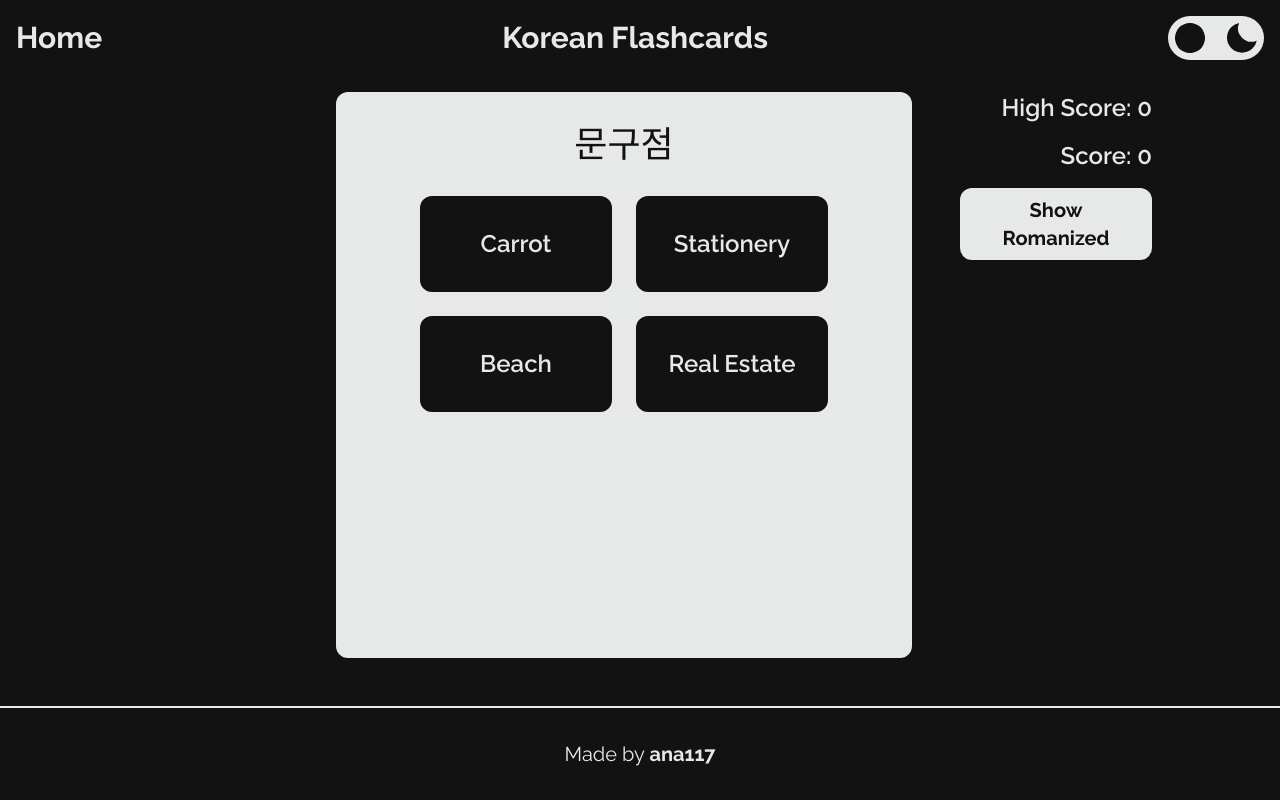
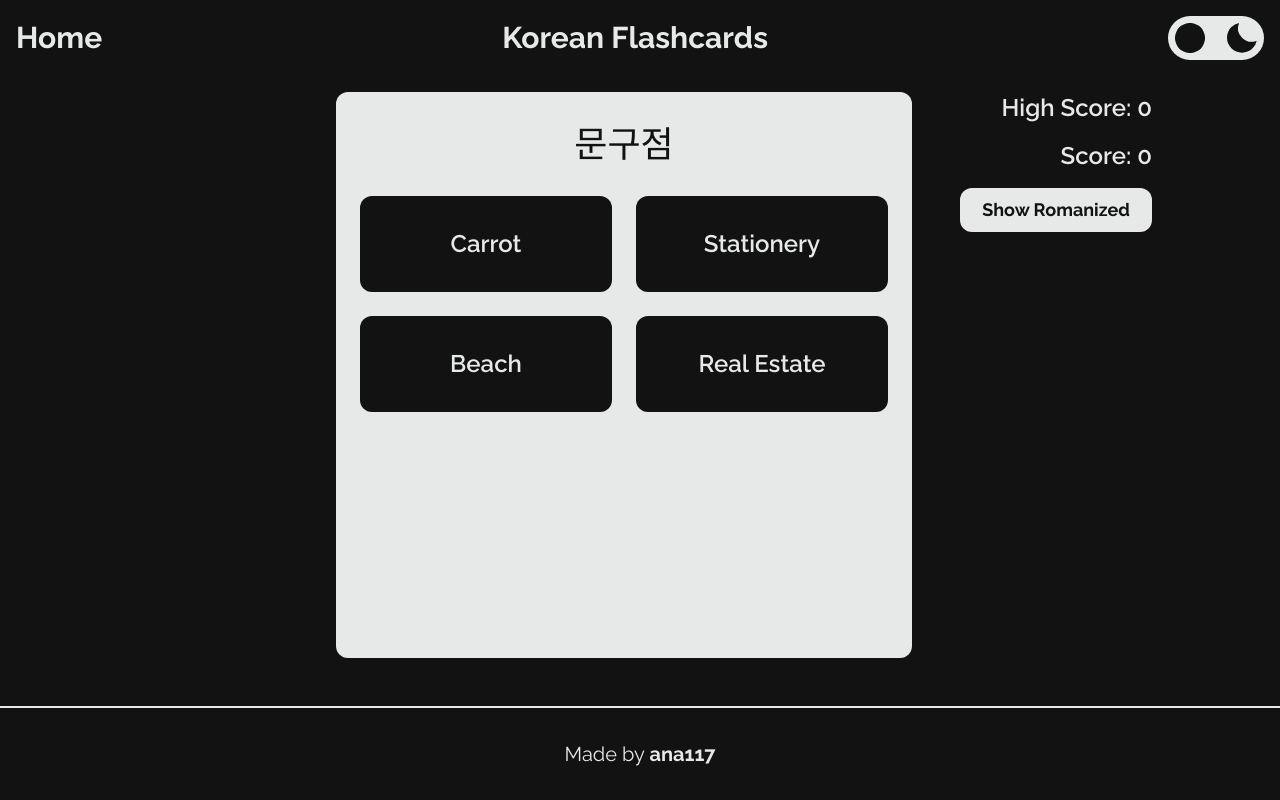
Before and after one commit to ana117/web-games, a React (Create React App) app: page /web-games/korean-flashcards in a window 1280 px wide. Built offline with nearby package versions, Linux system fonts and the light colour scheme; the HTML template or start-up script is replaced by a standard one.

Commit message:
Fix styling

```diff
--- a/src/Games/KoreanFlashcards/index.js
+++ b/src/Games/KoreanFlashcards/index.js
@@ -53,25 +53,27 @@ const KoreanFlashcardsPage = () => {
 
     return (
         <GamePage game="Korean Flashcards">
-            <div className="flex flex-col lg:grid grid-cols-5 gap-[1rem] mb-[2rem]">
-                <div/>
+            <div className="flex flex-col lg:grid grid-cols-5 gap-[1rem] mb-[2rem] px-[1rem] w-full lg:w-fit">
+                <div className="hidden lg:block"/>
                 {currentWord && (
                     <div className="theme-dark dark:theme lg:w-[36rem] px-[0.5rem] py-[2rem] col-span-3
                                     flex flex-col gap-[2rem] items-center rounded-xl">
-                        <div className="text-center">
+                        <div className="text-center w-full">
                             <p className="text-4xl">{currentWord.hangul}</p>
                             {isShowingRomanized &&
                                 <p className="text-2xl italic">{currentWord.romanized}</p>
                             }
                         </div>
 
-                        <div className="grid grid-cols-2 gap-[0.5rem] lg:gap-[1.5rem]">
+                        <div className="grid grid-cols-2 justify-items-center
+                                        gap-[0.5rem] lg:gap-[1.5rem]
+                                        lg:px-[1rem] w-full">
                             {words.map((word) => (
                                 <button key={word.id}
                                         data-id={word.id}
                                         onClick={(e) => handleWordClick(e, word)}
                                         className="theme dark:theme-dark hover:bg-accent
-                                                   rounded-xl lg:w-[12rem] text-center">
+                                                   rounded-xl w-full text-center">
                                     <p className="text-lg lg:text-2xl font-semibold py-[2rem] break-words rounded-xl">
                                         {word.meaning}
                                     </p>
@@ -101,7 +103,7 @@ const KoreanFlashcardsPage = () => {
                         <p className="w-full">
                             Score: {score}
                         </p>
-                        <Button customClass="w-full col-span-2 text-lg"
+                        <Button customClass="w-full col-span-2 !text-lg"
                                 onClick={() => {
                                     setIsShowingRomanized(prev => !prev)
                                 }}>
```
